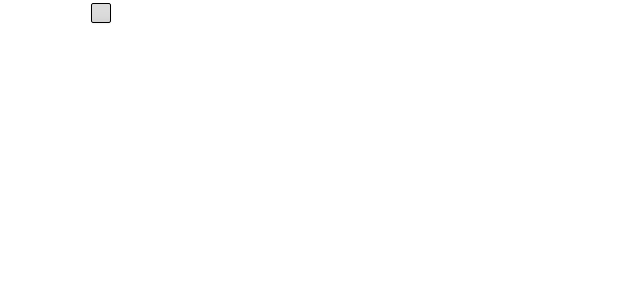
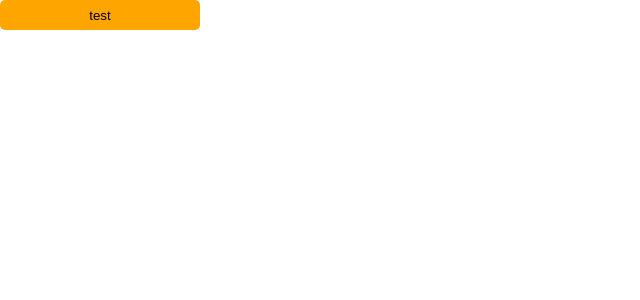
Before and after one commit to atqwerty/satckkz, a React (Create React App) app: page / in a window 1280 px wide. Shown: the top 300 px of the page, without its empty margins (0-640 px from the left). Built offline with nearby package versions, Linux system fonts and the light colour scheme.

Commit message:
added animation for hover for buttons

```diff
--- a/src/App.js
+++ b/src/App.js
@@ -12,12 +12,12 @@ function App() {
     <div className='App'>
       <div style={{ width: '200px', height: '30px', position: 'absolute' }}>
         <Input
-          type='checkbox'
+          type='button'
           bgColor='orange'
           containedValue='test'
           // callback={callback}
-          componentWidth='20px'
-          componentHeight='20px'
+          componentWidth='100%'
+          componentHeight='100%'
         />
       </div>
     </div>
--- a/src/components/atoms/Input.js
+++ b/src/components/atoms/Input.js
@@ -40,6 +40,11 @@ const Input = ({
         setIsTextType(false)
         setInputStyles(
           `cursor: pointer;
+          transition-duration: 0.4s;
+
+          &:hover {
+            box-shadow: inset 0 0 0 5px #167070;
+          }
           `
         )
         break
```
